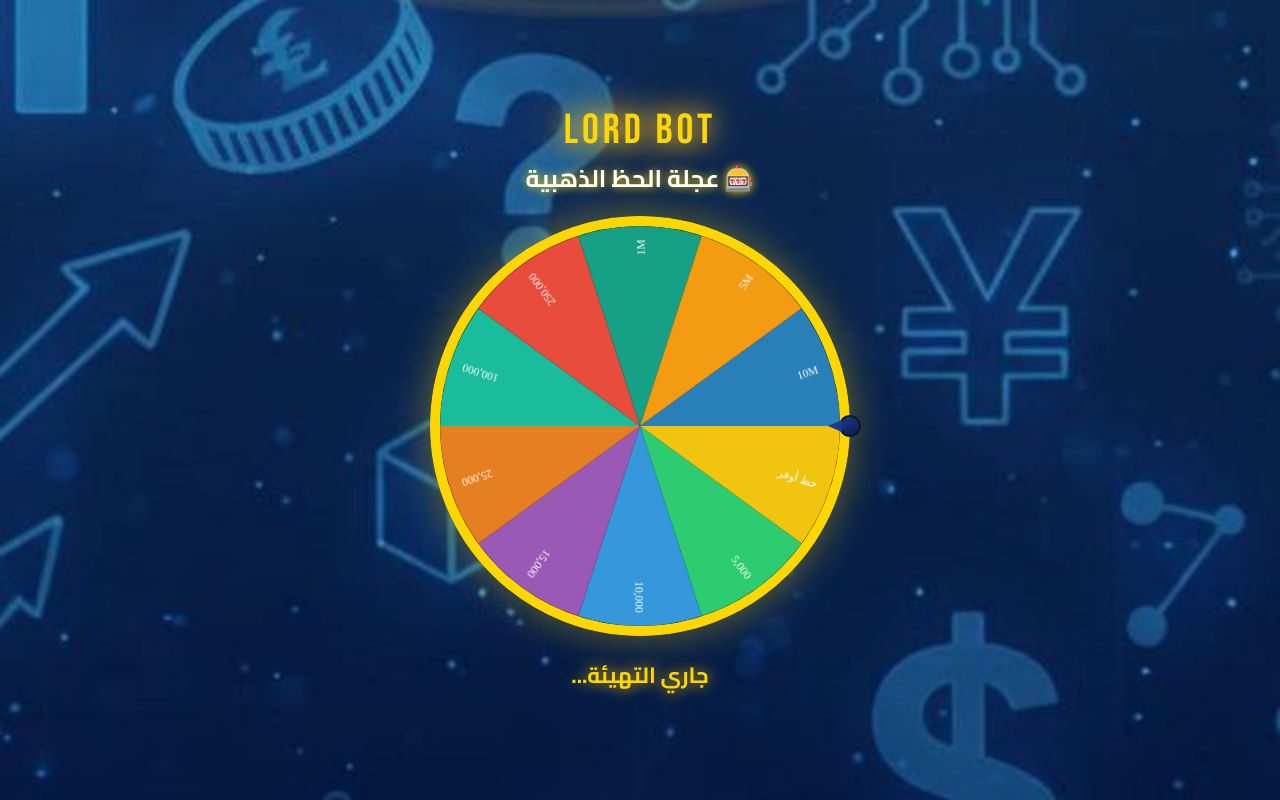
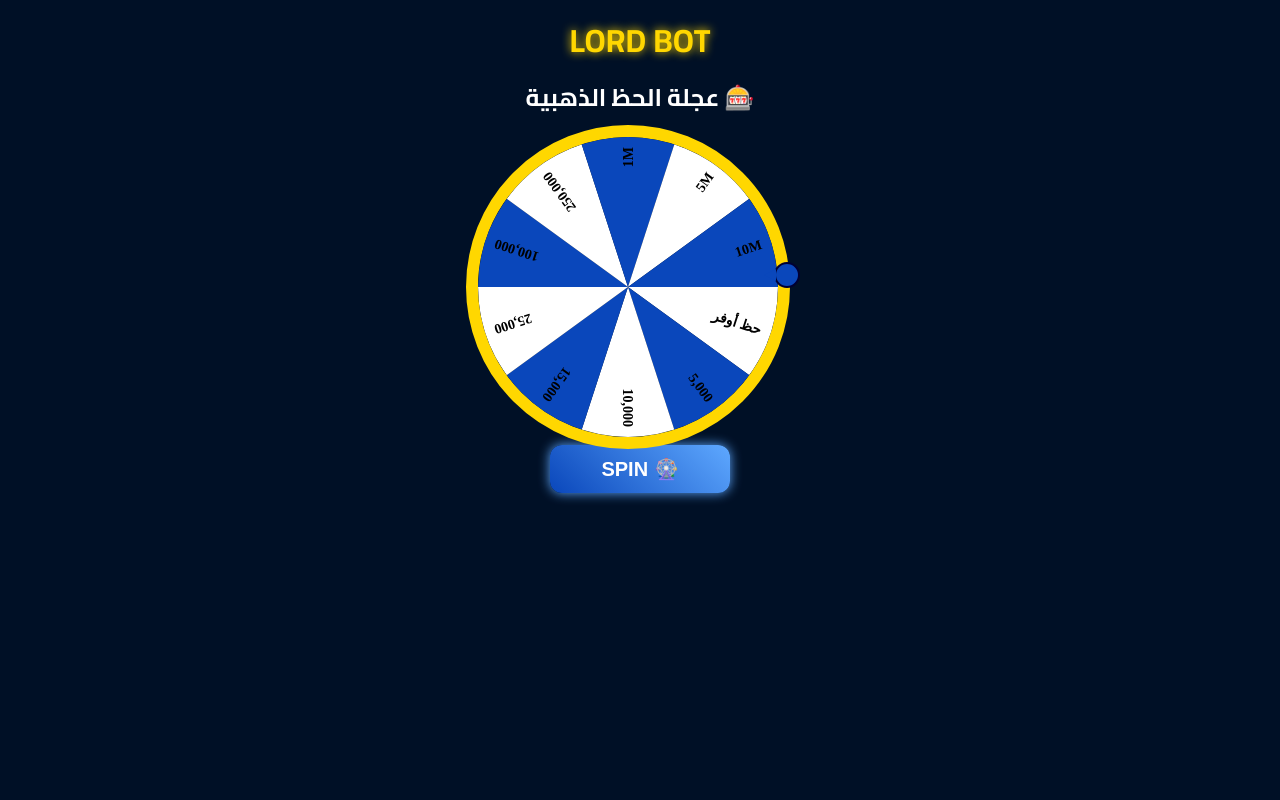
Before and after one commit to m7mdIIIplayer/lord_luckwheel, a plain HTML site: page index.html in a window 1280 px wide. Drawn offline with Linux system fonts and the light colour scheme.

Commit message:
Update index.html

```diff
--- a/index.html
+++ b/index.html
@@ -3,238 +3,224 @@
 <head>
 <meta charset="UTF-8">
 <title>🎡 عجلة الحظ | LORD</title>
-  <meta name="viewport" content="width=device-width,initial-scale=1,maximum-scale=1,user-scalable=no,viewport-fit=cover" />
-  <script src="https://telegram.org/js/telegram-web-app.js"></script>
-  <link href="https://fonts.googleapis.com/css2?family=Bebas+Neue&family=Cairo:wght@700&display=swap" rel="stylesheet">
+<meta name="viewport" content="width=device-width,initial-scale=1,maximum-scale=1,user-scalable=no">
+<link href="https://fonts.googleapis.com/css2?family=Cairo:wght@700&display=swap" rel="stylesheet">
 
 <style>
-    :root {
-      --gold: #FFD700;
-      --gold-glow: #ffbf00;
-      --blue1: #1e3a8a;
-      --blue2: #0a1a4f;
-      --blue-border: #0f172a;
-    }
-
-    * { box-sizing: border-box; margin: 0; padding: 0; }
-    html, body { height: 100%; overflow: hidden; }
-
   body {
+    margin: 0;
     font-family: "Cairo", sans-serif;
-      background-image: url("./luckback.jpg");
-      background-position: center;
-      background-size: cover;
-      background-repeat: no-repeat;
-      background-attachment: fixed;
+    background: #001026;
     color: #fff;
-      display: flex;
-      flex-direction: column;
-      align-items: center;
-      justify-content: center;
     text-align: center;
+    overflow: hidden;
   }
 
   #logo {
-      font-family: 'Bebas Neue', cursive;
-      font-size: clamp(30px, 6vw, 42px);
-      letter-spacing: 4px;
-      color: var(--gold);
-      text-shadow: 0 0 15px var(--gold-glow), 0 0 40px #ff8000;
-      animation: glow 2s infinite alternate;
-    }
-
-    @keyframes glow {
-      from { text-shadow: 0 0 15px var(--gold-glow), 0 0 30px #ff8000; }
-      to { text-shadow: 0 0 25px #ffcc33, 0 0 50px #ffaa00; }
+    font-size: 32px;
+    color:#FFD700;
+    margin-top: 10px;
+    text-shadow: 0 0 10px #ffd700;
   }
 
   h2 {
-      color: #fff;
-      text-shadow: 0 0 10px var(--gold);
-      font-size: clamp(18px, 4.5vw, 24px);
-      margin-bottom: 15px;
+    margin: 5px 0;
   }
 
   #wheel-container {
+    margin: 0 auto;
+    width: 300px;
+    height: 300px;
     position: relative;
-      width: min(90vw, 70vh);
-      height: min(90vw, 70vh);
-      max-width: 420px;
-      max-height: 420px;
+  }
+
+  canvas {
+    width: 100%;
+    height: 100%;
     border-radius: 50%;
-      background: radial-gradient(circle, #00101f, #000);
-      box-shadow: 0 0 40px rgba(255, 215, 0, 0.4);
-      display: flex;
-      justify-content: center;
-      align-items: center;
-      overflow: visible;
+    border: 12px solid #FFD700; /* gold border */
+    transition: transform 4s cubic-bezier(0.33,1,0.68,1);
   }
 
   #pointer {
     position: absolute;
     top: 50%;
-      right: 0;
-      transform: translate(50%, -50%);
+    right: -10px;
+    transform: translateY(-50%);
     width: 22px;
     height: 22px;
-      background: linear-gradient(145deg, #1e3a8a, #0a1a4f);
+    background: #0a47bb;
     border-radius: 50%;
-      border: 2px solid #0f172a;
-      z-index: 9999;
+    border: 2px solid #003;
   }
 
   #pointer::after {
     content: "";
     position: absolute;
     top: 50%;
-      left: -13px;
+    left: -12px;
     transform: translateY(-50%);
     border-top: 6px solid transparent;
     border-bottom: 6px solid transparent;
-      border-right: 14px solid #1e3a8a;
+    border-right: 12px solid #0a47bb;
   }
 
-    canvas {
-      position: absolute;
-      inset: 0;
-      margin: auto;
-      width: 100%;
-      height: 100%;
-      border-radius: 50%;
-      border: 10px solid var(--gold);
-      transition: transform 6s cubic-bezier(0.33, 1, 0.68, 1);
+  /* SPIN BUTTON */
+  #spin-btn {
+    margin-top: 20px;
+    width: 180px;
+    padding: 12px;
+    font-size: 20px;
+    background: linear-gradient(45deg,#0a47bb,#5ea8ff);
+    color: #fff;
+    border: none;
+    border-radius: 12px;
+    cursor: pointer;
+    font-weight: bold;
+    box-shadow: 0 0 12px #5ea8ff;
+  }
+
+  #spin-btn:active {
+    transform: scale(0.96);
   }
 
   #result {
-      font-size: clamp(18px, 5vw, 22px);
-      font-weight: bold;
-      color: var(--gold);
-      text-shadow: 0 0 15px var(--gold-glow);
     margin-top: 18px;
+    font-size: 22px;
+    color: #FFD700;
+    text-shadow: 0 0 8px #ffaa00;
   }
 
-    /* زر البدء الشفاف */
-    #start-btn {
+  /* Falling coins animation */
+  .coin {
     position: fixed;
-      inset: 0;
-      width: 100%;
-      height: 100%;
-      background: transparent;
-      z-index: 999999;
-      border: none;
-      cursor: pointer;
+    top: -50px;
+    width: 30px;
+    height: 30px;
+    background-image: url('https://cdn-icons-png.flaticon.com/512/217/217853.png');
+    background-size: cover;
+    animation: fall linear forwards;
+  }
+
+  @keyframes fall {
+    0% { transform: translateY(-50px) rotate(0deg); opacity: 1; }
+    100% { transform: translateY(120vh) rotate(360deg); opacity: 0; }
+  }
+
+  /* Screen shake */
+  .shake {
+    animation: shakeAnim 0.4s ease-in-out;
+  }
+
+  @keyframes shakeAnim {
+    0% { transform: translateX(0); }
+    20% { transform: translateX(-10px); }
+    40% { transform: translateX(10px); }
+    60% { transform: translateX(-6px); }
+    80% { transform: translateX(6px); }
+    100% { transform: translateX(0); }
   }
 </style>
 </head>
 
 <body>
 
-  <button id="start-btn"></button>
-
 <div id="logo">LORD BOT</div>
 <h2>🎰 عجلة الحظ الذهبية</h2>
 
 <div id="wheel-container">
   <div id="pointer"></div>
-    <canvas id="canvas"></canvas>
+  <canvas id="wheel"></canvas>
 </div>
 
-  <div id="result">جاري التهيئة...</div>
+<button id="spin-btn">🎡 SPIN</button>
 
-  <!-- الأصوات -->
+<div id="result"></div>
+
+<!-- SOUNDS -->
 <audio id="spin-sound" src="spin.mp3"></audio>
 <audio id="win-sound" src="win.mp3"></audio>
 <audio id="lose-sound" src="lose.mp3"></audio>
 
 <script>
-    const tg = window.Telegram?.WebApp;
-    if (tg) tg.expand();
+const prizes = ["حظ أوفر","5,000","10,000","15,000","25,000","100,000","250,000","1M","5M","10M"];
+const colors = ["#ffffff","#0a47bb"]; // white + blue
 
-    // العجلة
-    const prizes = ["حظ أوفر","5,000","10,000","15,000","25,000","100,000","250,000","1M","5M","10M"];
-    const colors = ["#f1c40f","#2ecc71","#3498db","#9b59b6","#e67e22","#1abc9c","#e74c3c","#16a085","#f39c12","#2980b9"];
-    const canvas = document.getElementById("canvas");
+const canvas = document.getElementById("wheel");
 const ctx = canvas.getContext("2d");
-    const container = document.getElementById("wheel-container");
-
-    function sizeCanvas() {
-      const s = Math.min(container.clientWidth, container.clientHeight);
-      canvas.width = s;
-      canvas.height = s;
-      drawWheel();
-    }
+canvas.width = 300;
+canvas.height = 300;
 
 function drawWheel() {
   const r = canvas.width / 2;
-      const arc = (2 * Math.PI) / prizes.length;
-      ctx.clearRect(0, 0, canvas.width, canvas.height);
-      for (let i = 0; i < prizes.length; i++) {
+  const arc = (2*Math.PI) / prizes.length;
+
+  for (let i=0; i<prizes.length; i++) {
     const angle = i * arc;
     ctx.beginPath();
-        ctx.fillStyle = colors[i % colors.length];
-        ctx.moveTo(r, r);
-        ctx.arc(r, r, r, angle, angle + arc);
+    ctx.fillStyle = colors[i % 2];
+    ctx.moveTo(r,r);
+    ctx.arc(r,r,r,angle,angle+arc);
     ctx.fill();
+
     ctx.save();
-        ctx.translate(r, r);
-        ctx.rotate(angle + arc / 2);
-        ctx.fillStyle = "#fff";
-        ctx.font = `${Math.max(12, Math.floor(r * 0.06))}px Cairo`;
+    ctx.translate(r,r);
+    ctx.rotate(angle + arc/2);
+    ctx.fillStyle = "#000";
+    ctx.font = "bold 14px Cairo";
     ctx.textAlign = "right";
-        ctx.fillText(prizes[i], r - Math.max(14, Math.floor(r * 0.04)), 5);
+    ctx.fillText(prizes[i], r-10,5);
     ctx.restore();
   }
 }
+drawWheel();
 
-    window.addEventListener('resize', sizeCanvas);
-    sizeCanvas();
+const spinBtn = document.getElementById("spin-btn");
+const resultDiv = document.getElementById("result");
 
-    const resultDiv = document.getElementById("result");
-    const params = new URLSearchParams(location.search);
-    const result = params.get("result") || "0";
-
-    const getPrizeIndex = (res) => {
-      switch (res) {
-        case "0": return 0;
-        case "5000": return 1;
-        case "10000": return 2;
-        case "15000": return 3;
-        case "25000": return 4;
-        case "100000": return 5;
-        case "250000": return 6;
-        default: return 0;
-      }
-    };
-
-    const prizeIndex = getPrizeIndex(result);
-
-    // الأصوات
 const spinSound = document.getElementById("spin-sound");
-    const winSound = document.getElementById("win-sound");
+const winSound  = document.getElementById("win-sound");
 const loseSound = document.getElementById("lose-sound");
 
-    const sliceDeg = 360 / prizes.length;
-    const stopAngle = (360 - (prizeIndex * sliceDeg + sliceDeg / 2)) % 360;
-    const finalRotation = 360 * 5 + stopAngle;
+function dropCoins() {
+  for (let i = 0; i < 20; i++) {
+    const coin = document.createElement("div");
+    coin.className = "coin";
+    coin.style.left = Math.random() * 100 + "vw";
+    coin.style.animationDuration = 1 + Math.random()*1.5 + "s";
+    document.body.appendChild(coin);
 
-    // زر البدء
-    const startBtn = document.getElementById("start-btn");
+    setTimeout(() => coin.remove(), 2500);
+  }
+}
 
-    startBtn.addEventListener("click", () => {
-      startBtn.style.display = "none"; // يختفي الزر
+spinBtn.addEventListener("click", () => {
+  spinBtn.disabled = true;
 
+  const prizeIndex = Math.floor(Math.random() * prizes.length);
+
+  const rotation = 360 * 5 + (360 - (prizeIndex*(360/prizes.length)+(360/prizes.length)/2));
   spinSound.play();
-      canvas.style.transform = `rotate(${finalRotation}deg)`;
+  canvas.style.transform = `rotate(${rotation}deg)`;
 
+  // STOP AFTER EXACT 4 SECONDS
   setTimeout(() => {
-        if (prizeIndex === 0) {
+    const win = prizeIndex !== 0;
+
+    document.body.classList.add("shake");
+    setTimeout(() => document.body.classList.remove("shake"), 500);
+
+    if (win) {
+      winSound.play();
+      dropCoins();
+      resultDiv.innerHTML = `🎉 مبروك! ربحت <b>${prizes[prizeIndex]}</b> 🪙`;
+    } else {
       loseSound.play();
-          resultDiv.innerHTML = `😢 <b>حظ أوفر!</b> حاول مرة أخرى.`;
-        } else {
-          winSound.play();
-          resultDiv.innerHTML = `🎉 مبروك! ربحت <b>${prizes[prizeIndex]}</b> 🏆`;
+      resultDiv.innerHTML = `😢 <b>حظ أوفر!</b>`;
     }
-      }, 6000);
+
+    spinBtn.disabled = false;
+  }, 4000);
 });
 </script>
 
```
Lines whose indentation alone changed are shown as unchanged.
